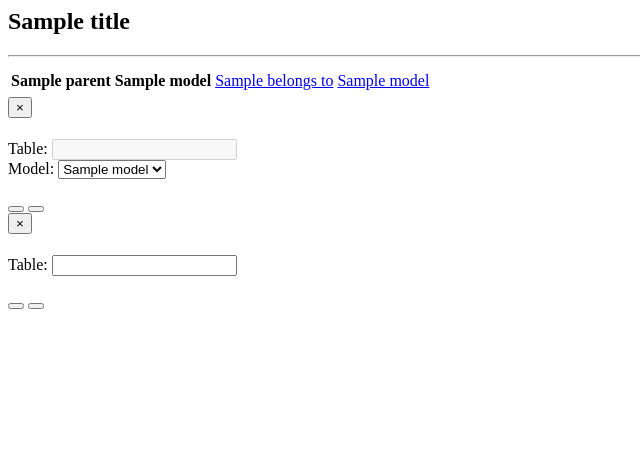
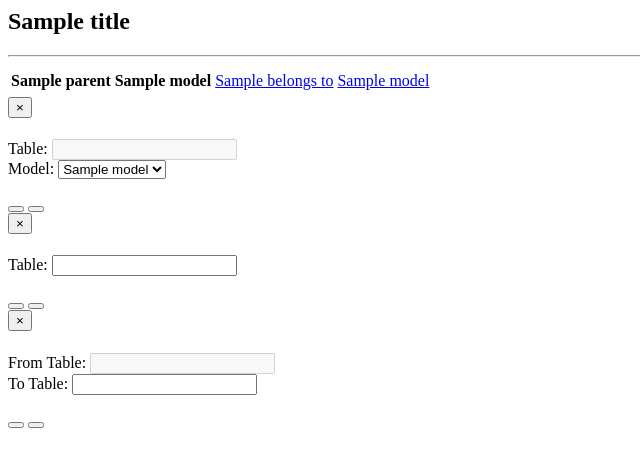
Before and after one commit to huiancg/kohana-huia-manager, a PHP site: template views/manager/schema/index.php in a window 1280 px wide. Shown: the top 467 px of the page, without its empty margins (0-640 px from the left). Run offline with PHP 8.4, Linux system fonts and the light colour scheme; the template is opened without the code that fills it: most values are stand-ins (such as "Sample title", 1, 10 or a date in 2020); data that the repository does not hold is empty.

Commit message:
- Incluir renomear nas tabelas.

```diff
--- a/views/manager/schema/index.php
+++ b/views/manager/schema/index.php
@@ -39,6 +39,9 @@
         <a href="#" data-toggle="modal" data-target="#modal-relation" class="btn btn-sm btn-success" data-type="through" data-table_name="<?php echo $model['table_name']; ?>"><i class="glyphicon glyphicon-plus"></i></a>
       </td>
       <td>
+        <a class="btn btn-sm btn-info rename-table" data-toggle="modal" data-target="#modal-rename-table" data-table_name="<?php echo $model['table_name']; ?>" href="#">
+          <span class="glyphicon glyphicon-pencil"></span> <?php echo __('Rename'); ?>
+        </a>
         <a class="btn btn-sm btn-primary" href="manager/schema/edit/0?model=<?php echo $model['model']; ?>">
           <span class="glyphicon glyphicon-edit"></span> <?php echo __('Edit'); ?>
         </a>
@@ -122,6 +125,40 @@
   </div><!-- /.modal-dialog -->
 </div><!-- /.modal -->
 
+<div class="modal fade" tabindex="-1" role="dialog" id="modal-rename-table">
+  <div class="modal-dialog" role="document">
+    <div class="modal-content">
+      <div class="modal-header">
+        <button type="button" class="close" data-dismiss="modal" aria-label="Close"><span aria-hidden="true">&times;</span></button>
+        <h4 class="modal-title"></h4>
+      </div>
+      <div class="modal-body">
+        <form>
+
+          <div class="form-group">
+            <label for="model" class="control-label">From Table:</label>
+            <input type="text" class="form-control" id="modal-rename-table_name" disabled>
+          </div>
+
+          <div class="form-group">
+            <label for="model" class="control-label">To Table:</label>
+            <input type="text" class="form-control" id="modal-rename-table_name_to">
+            <p class="text-info">
+              <?php echo __('Use plural lowcase names in english without special characters.'); ?>
+            </p>
+          </div>
+
+        </form>
+
+      </div>
+      <div class="modal-footer">
+        <button type="button" class="btn btn-default" data-dismiss="modal"><?php echo __('Close'); ?></button>
+        <button type="button" class="btn btn-primary" id="modal-new-table-save"><?php echo __('Save'); ?></button>
+      </div>
+    </div><!-- /.modal-content -->
+  </div><!-- /.modal-dialog -->
+</div><!-- /.modal -->
+
 <script type="text/javascript">
 
   var refresh = function(token, reload) {
@@ -151,6 +188,47 @@
         alert('Erro');
       }
     });
+  });
+
+  $('#modal-rename-table').on('show.bs.modal', function (event) {
+    var modal = $(this);
+    var button = $(event.relatedTarget);
+    var table_name = modal.find('#modal-rename-table_name');
+    var table_name_to = modal.find('#modal-rename-table_name_to');
+
+    table_name.val(button.data('table_name'));
+    table_name_to.focus().val(button.data('table_name'));
+
+    modal.data('running', false);
+
+    modal.find('#modal-new-table-save').off('click').on('click', function(e) {
+      e.preventDefault();
+
+      if (modal.data('running'))
+      {
+        return;
+      }
+
+      modal.data('running', true);
+
+      var data = {
+        table_name: table_name.val(),
+        table_name_to: table_name_to.val()
+      };
+
+      $.post(base_url + 'manager/schema/rename_table', data).then(function(data) {
+
+        if ( ! data || data.error) {
+          alert(data.error);
+        } else {
+          modal.modal('hide');
+          refresh(data.token);
+        }
+
+        modal.data('running', false);
+      });
+    });
+
   });
 
   $('#modal-new-table').on('show.bs.modal', function (event) {
```
Also changed, not shown: classes/Huia/Controller/Manager/Schema.php (+22 -0 lines). Lines whose indentation alone changed are shown as unchanged.
